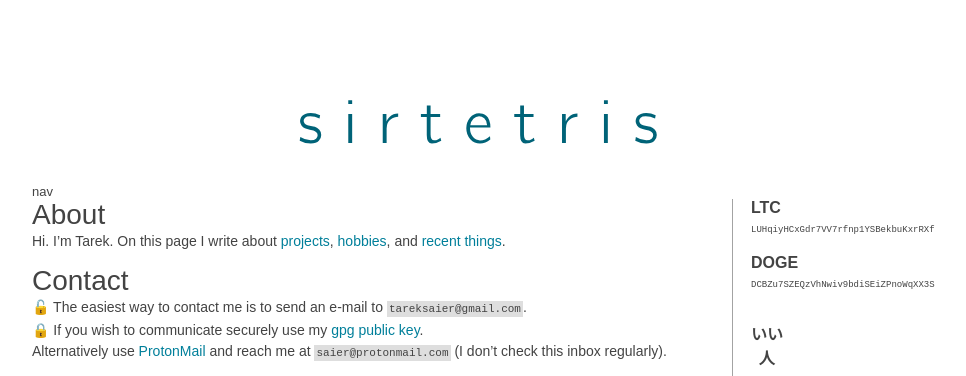
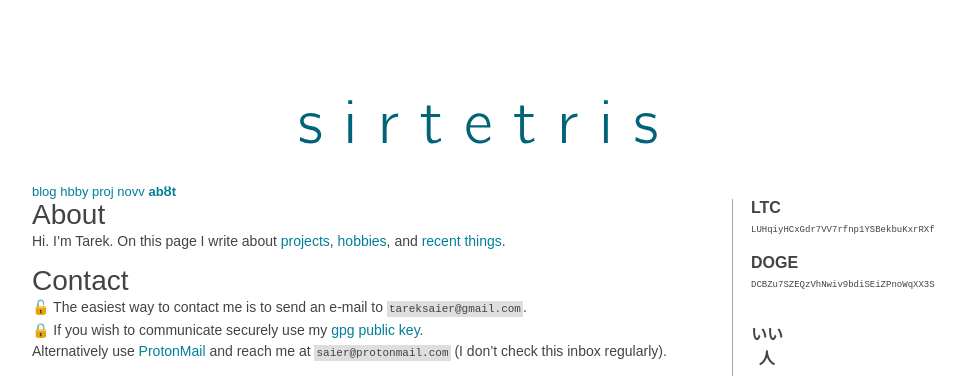
Before and after one commit to IllDepence/sirtetris.com_2021_jekyll, a Jekyll site: the page built from abȣt.md, in a window 1280 px wide. Shown: the top 376 px of the page, without its empty margins (161-1127 px from the left). Built offline with Jekyll 4.4.1, drawn with Linux system fonts in a browser that asks for light colours; our own code applies the rules of GitHub Pages for plain Markdown files.

Commit message:
add basic nav bar. add content

```diff
--- a/_layouts/base.html
+++ b/_layouts/base.html
@@ -4,7 +4,12 @@
 <meta charset="utf-8">
 <meta name="viewport" content="width=device-width, initial-scale=1">
 <link rel="stylesheet" href="/assets/css/style.css">
-<title>sirtetris/{{ page.title }}</title>
+{% assign path_start = page.path | split:"/" | first %}
+{% assign current_page = path_start | remove:'.md' %}
+{% if current_page == "_posts" %}
+    {% assign current_page = page.aid %}
+{% endif %}
+<title>sirtetris/{{ current_page }}</title>
 <meta name="author" content="Tarek Saier">
 <meta name="robots" content="index,follow">
 </head>
@@ -30,7 +35,14 @@
 </header>
 
 <nav>
-nav
+{% assign nav_items = "blog|hbby|proj|novv|abȣt" | split: "|" %}
+{% for item in nav_items %}
+  {% if item == current_page %}
+    <strong><a href="/{{ item }}.html">{{ item }}</a></strong>
+  {% else %}
+    <a href="/{{ item }}.html">{{ item }}</a>
+  {% endif %}
+{% endfor %}
 </nav>
 
 <main>
--- a/_layouts/blog.html
+++ b/_layouts/blog.html
@@ -2,7 +2,7 @@
 layout: fill
 ---
 
-{% for post in site.posts %}
+{% for post in site.posts limit:3 %}
 <article>
   <h1><a href="{{ post.url }}">{{ post.title }}</a></h1>
   <div style="background-image: url('/assets/img/blog/{{ post.img }}'); height: 100px; background-position: 50%; width: 894px;"></div>
--- a/misc.md
+++ b/abȣt.md
@@ -37,4 +37,4 @@ Alternatively use [ProtonMail](https://protonmail.com/) and reach me at <span id
 <!-- sep -->
 
 ## Imprint
-* [this way ...](?c=imprint)
+* [this way ...](/prnt.html)
```
Also changed, not shown: novv.md (added, +15 -0 lines), prnt.md (renamed from imprint.md).
